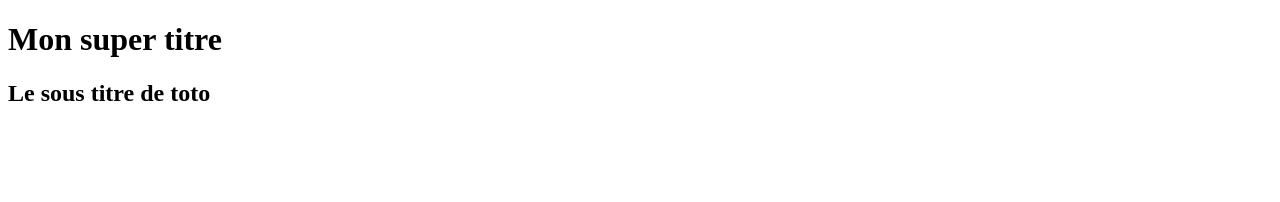
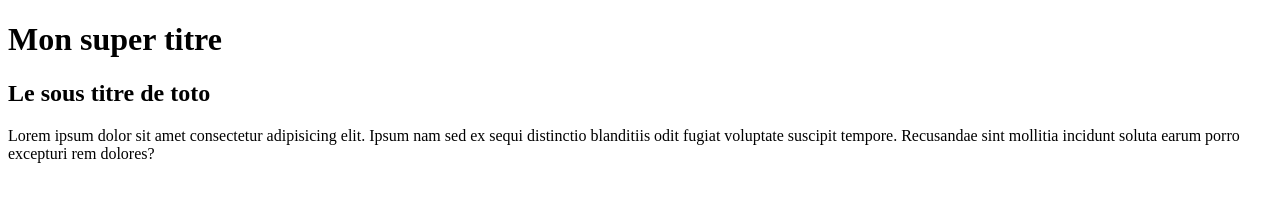
Before and after one commit to LudovicLegros/piscine-sept, a plain HTML site: page index.html in a window 1280 px wide. Drawn offline with Linux system fonts and the light colour scheme.

Commit message:
Ajout du paragraphe

```diff
--- a/index.html
+++ b/index.html
@@ -8,5 +8,11 @@
   <body>
     <h1>Mon super titre</h1>
     <h2>Le sous titre de toto</h2>
+    <p>
+      Lorem ipsum dolor sit amet consectetur adipisicing elit. Ipsum nam sed ex
+      sequi distinctio blanditiis odit fugiat voluptate suscipit tempore.
+      Recusandae sint mollitia incidunt soluta earum porro excepturi rem
+      dolores?
+    </p>
   </body>
 </html>
```
